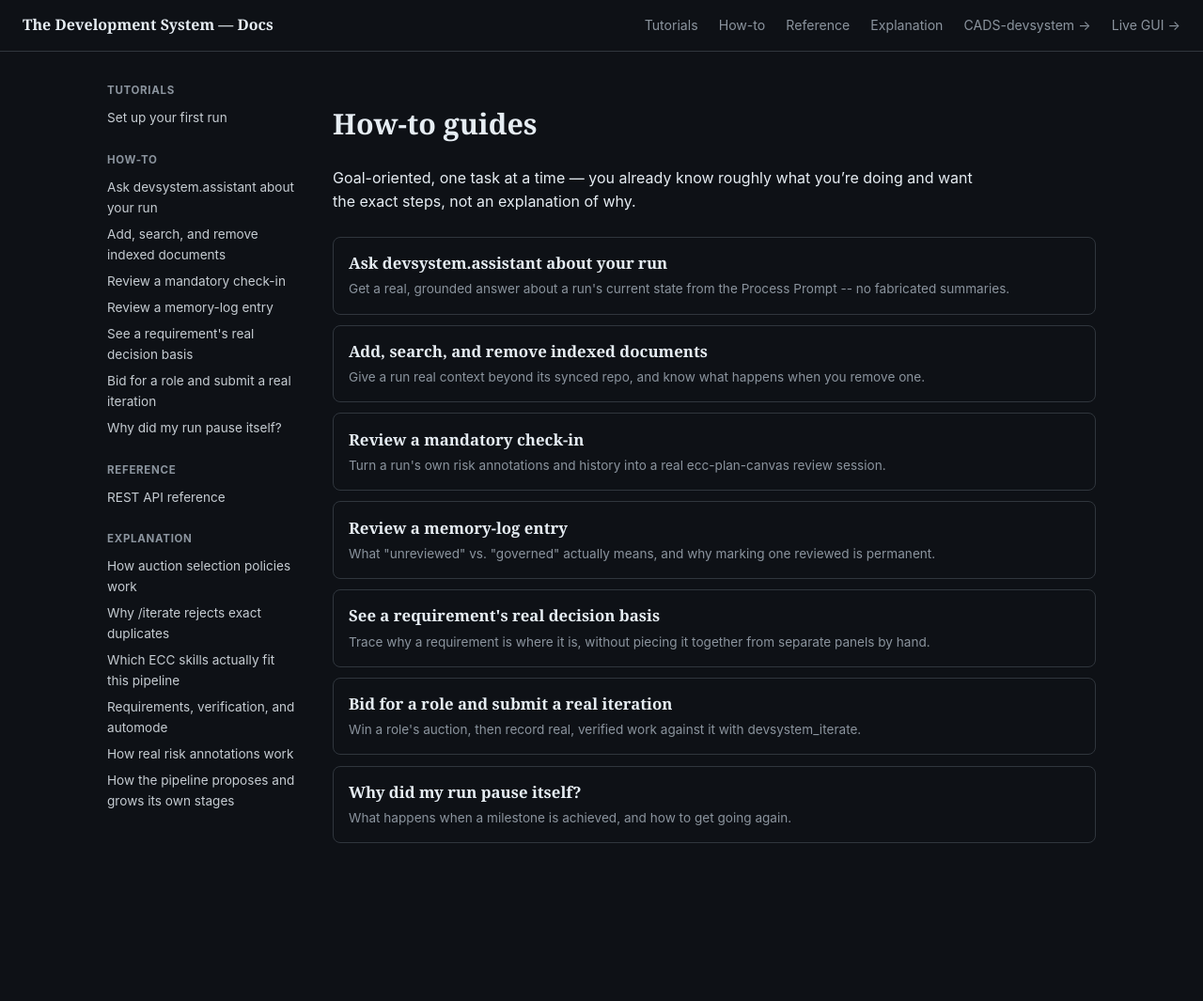
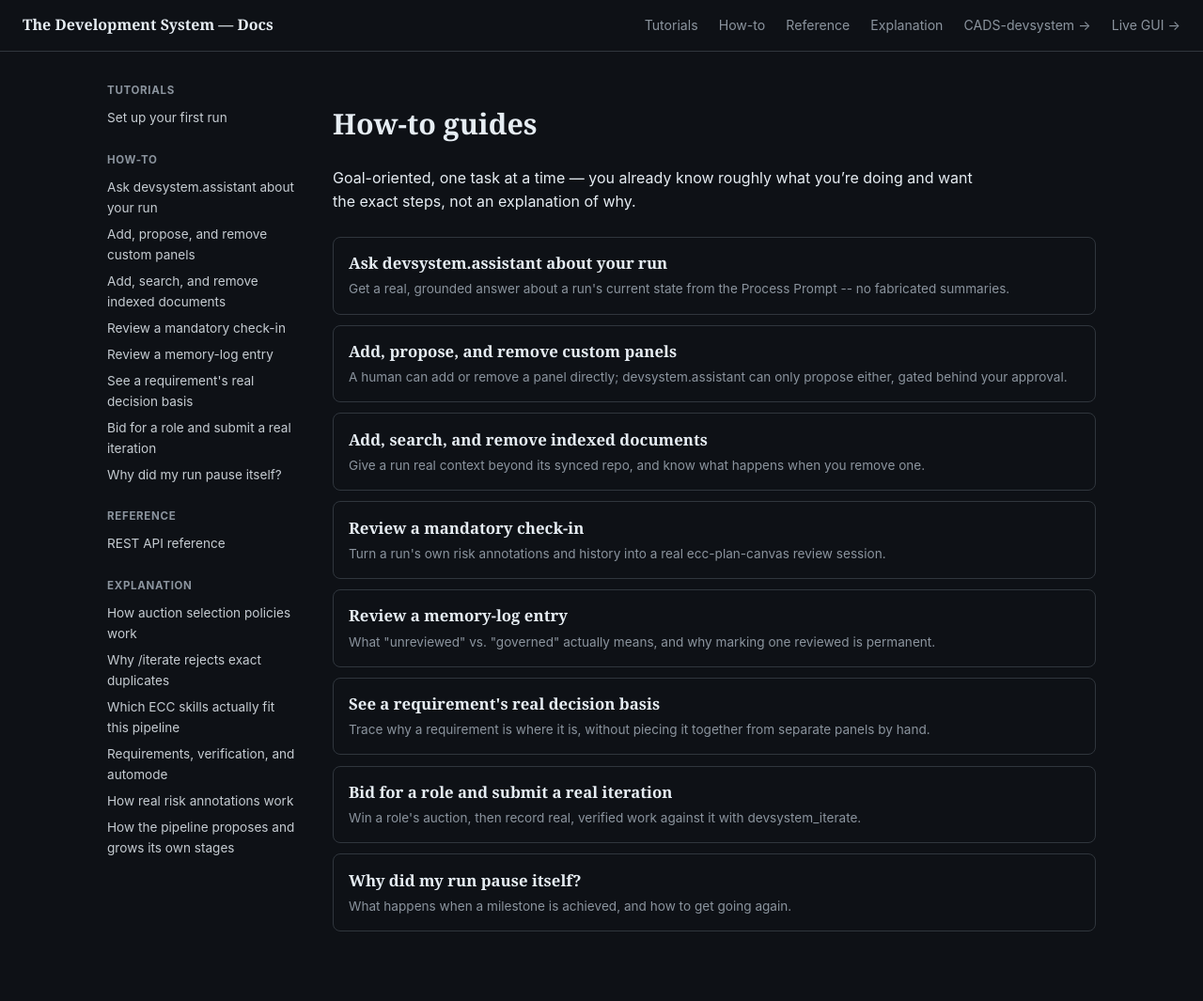
Before and after one commit to scimbe/CADS-devsystem-docs, a Jekyll site: the page built from how-to.md, in a window 1280 px wide. Shown: the whole page at 94% size. Built offline with Jekyll 4.4.1, drawn with Linux system fonts in a browser that asks for light colours; before the commit the page ends 971 px from its top, so only the background shows below that; part of the change alters nothing that is shown.

Commit message:
how-to: document custom-panel management, including the new removal-proposal gate
CADS-devsystem@a7ac032 shipped a real gap in devsystem.assistant's
capabilities: it could propose ADDING a custom panel but had no path at
all to propose removing one. Docs had zero coverage of custom panels at
all before this -- no how-to existed, and the REST API reference's panel
routes stopped at "add directly" and "remove directly", missing the
propose/approve/reject shape entirely for both directions.

New _how-to/manage-custom-panels.md covers all four real paths: direct
add, direct remove (with its existing confirm), assistant-proposed add,
and the new assistant-proposed remove -- including the inverted-trust-model
table (for add-proposals, Reject is the destructive click; for
removal-proposals, Approve is). Screenshots are real, captured live via
Playwright against the actual running devsystem-web deployment
(scripts/simulated-user.sh), not staged: a real "Release Burndown" panel
added directly, then a real pending removal proposal for it with working
Approve & remove / Reject (keep it) buttons.

_reference/rest-api.md: added the two new routes
(POST .../panels/{panel_id}/propose-remove,
POST .../panels/removal-proposals/{proposal_id}/approve|reject) to the
proposals table, linked to the new how-to.

Validated live against the real deployed binary (127.0.0.1:8790, the
actual running devsystem-web process) before writing anything: created a
run, added a panel, proposed its removal, confirmed the pending entry's
shape and the panel staying live, approved it, confirmed genuine removal
-- matched what's documented exactly, no guessing at current behavior.

Hermetic Jekyll build (docker run jekyll/jekyll:4, bundle install +
jekyll build --trace) confirmed clean, zero errors; verified the new page
and both new links landed in _site output before shipping.

Co-Authored-By: Claude Sonnet 5 <noreply@anthropic.com>
Claude-Session: https://claude.ai/code/session_018FkngvdKnmVcAT84EZe7Ur

```diff
--- /dev/null
+++ b/_how-to/manage-custom-panels.md
@@ -0,0 +1,59 @@
+---
+title: Add, propose, and remove custom panels
+description: A human can add or remove a panel directly; devsystem.assistant can only propose either, gated behind your approval.
+order: 8
+---
+
+# Add, propose, and remove custom panels
+
+The Custom Panels manager lets a run carry its own sandboxed HTML panels -- a burndown chart, a
+release note, anything project-specific the fixed panel set doesn't cover. This page walks through
+the real flow against a live run, and the two genuinely different trust models involved depending
+on who's asking.
+
+## Adding one directly
+
+Open **Custom Panels** and fill in a title and HTML. The HTML renders sandboxed
+(`<iframe sandbox="allow-scripts">`, no `allow-same-origin`) -- no access to this page or its
+session, whatever the panel's own markup does.
+
+<figure>
+<img src="{{ '/assets/img/howto-manage-custom-panels/01-add-and-live-panel.png' | relative_url }}" alt="The Custom Panels manager showing one real live panel, 'Release Burndown', with an Open button, and the add-panel form below it">
+<figcaption>A real panel already added ("Release Burndown"), and the direct add form below it -- title, HTML, one click.</figcaption>
+</figure>
+
+**Add panel** takes effect immediately -- no approval step, because a human directly filling this
+form in is already the accountable decision. Removing one you added is just as direct: the
+existing **Remove** button next to a live panel asks for a real confirmation first (this is
+permanent -- there's no undo, the panel's HTML isn't kept anywhere once it's gone).
+
+## What devsystem.assistant can do instead
+
+The chat assistant can suggest a new panel or suggest removing an existing one -- but neither takes
+effect on its own. Both land in a real pending queue and need your explicit approval, the same
+gated shape as its pipeline-stage and GitHub-issue proposals (see
+[How the pipeline proposes and grows its own stages]({{ '/explanation/self-optimizing-pipeline/' | relative_url }})
+for why a role-filler's own proposals skip this queue but the assistant's never do). Ask it
+something like *"can you propose removing the Release Burndown panel"* and it calls the real
+`propose_remove_custom_panel` action -- never the direct remove endpoint -- so nothing disappears
+without you seeing it first.
+
+<figure>
+<img src="{{ '/assets/img/howto-manage-custom-panels/02-pending-removal-proposal.png' | relative_url }}" alt="The Custom Panels manager showing a pending removal proposal for 'Release Burndown', with Approve and remove (orange) and Reject (keep it) buttons, above the still-live panel entry"><figcaption>The panel is still live below -- proposing removal doesn't touch it. Nothing is gone until Approve & remove is clicked.</figcaption>
+</figure>
+
+## The two proposal kinds are inverted on purpose
+
+Approving vs. rejecting a proposal isn't symmetric across the two directions, and the GUI's
+confirmation dialogs reflect that honestly rather than guarding both sides the same way:
+
+| Proposal | The destructive click | Guarded with `confirm()` |
+|---|---|---|
+| **Add** a panel | **Reject** -- discards a drafted panel nobody saved elsewhere | Reject |
+| **Remove** a panel | **Approve** -- actually deletes a real, live panel | Approve |
+
+For an add-proposal, rejecting is the one-way door (the drafted title/HTML only ever existed in
+that pending entry). For a removal proposal, it's the opposite -- approving is the one-way door (a
+real panel with real content disappears), while rejecting is completely safe and just clears the
+pending entry, leaving the panel exactly as it was. Same reasoning the direct **Remove** button
+already uses, applied consistently to the assistant's gated path too.
--- a/_reference/rest-api.md
+++ b/_reference/rest-api.md
@@ -74,7 +74,9 @@ iteration-embedded ones.
 | `POST /api/runs/{id}/panels/propose` | Propose a new custom panel (pending). |
 | `POST /api/runs/{id}/panels/proposals/{proposal_id}/approve` \| `/reject` | Resolve a pending panel proposal. |
 | `POST /api/runs/{id}/panels` | Add a custom panel directly (no proposal step). |
-| `POST /api/runs/{id}/panels/{panel_id}/remove` | Remove a custom panel. |
+| `POST /api/runs/{id}/panels/{panel_id}/remove` | Remove a custom panel directly. |
+| `POST /api/runs/{id}/panels/{panel_id}/propose-remove` | Propose removing an existing custom panel (pending) -- see [Add, propose, and remove custom panels]({{ '/how-to/manage-custom-panels/' | relative_url }}). |
+| `POST /api/runs/{id}/panels/removal-proposals/{proposal_id}/approve` \| `/reject` | Resolve a pending panel-removal proposal -- approving actually removes the real panel. |
 | `POST /api/runs/{id}/issues/propose` | Propose filing a real GitHub issue (pending). |
 | `POST /api/runs/{id}/issues/proposals/{proposal_id}/approve` \| `/reject` | Resolve a pending issue proposal -- approving actually files it. |
 
```
Also changed, not shown: assets/img/howto-manage-custom-panels/01-add-and-live-panel.png (added), assets/img/howto-manage-custom-panels/02-pending-removal-proposal.png (added).
